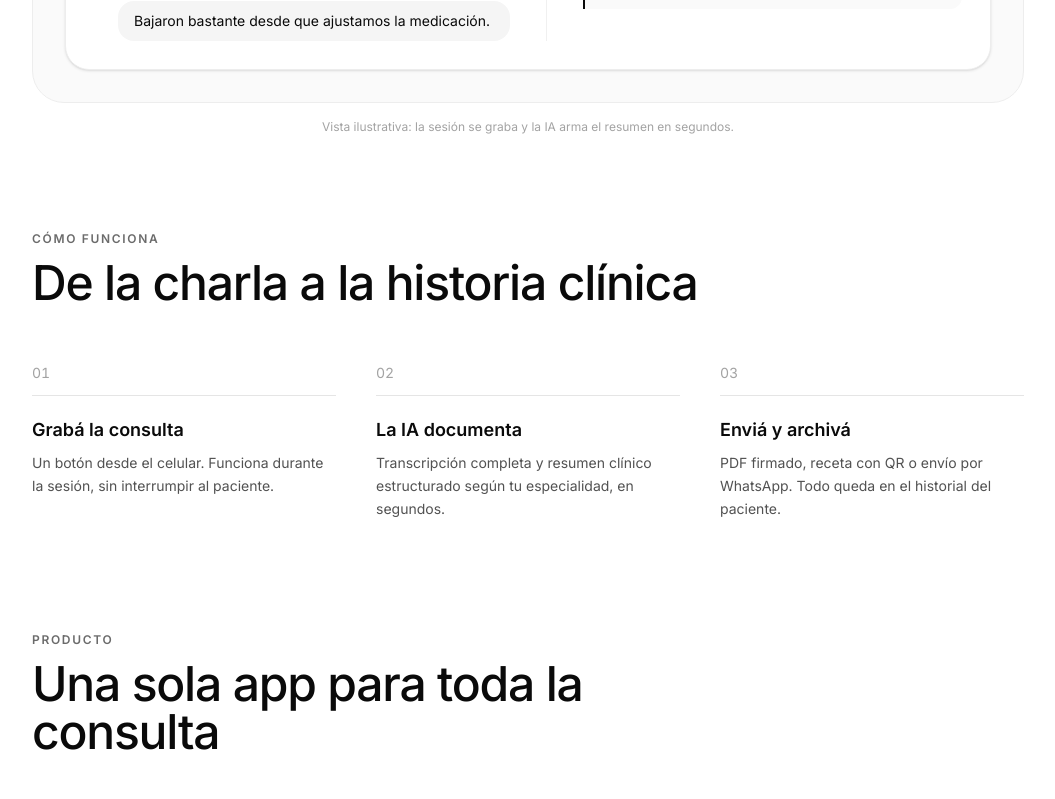
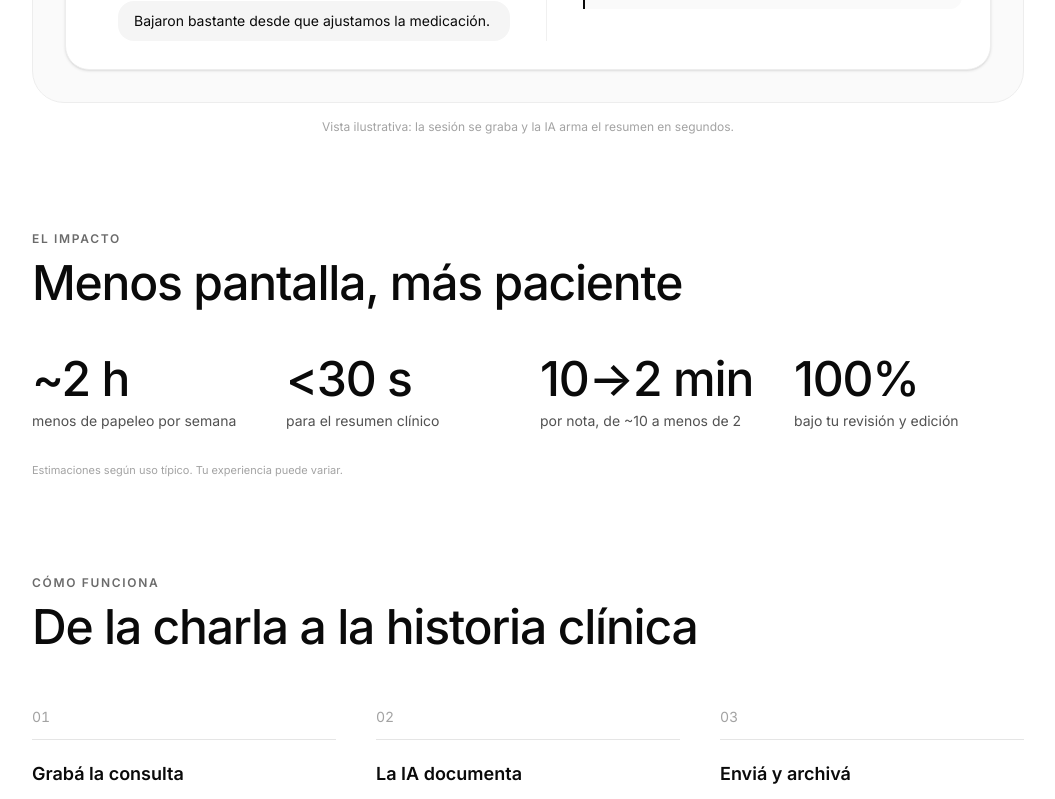
Before and after one commit to contacto404/notaclinica, a Next.js app: page /promo in a window 1280 px wide. Shown: the part 1460-2259 px from the top of the page, without its empty margins (112-1167 px from the left). Built offline with nearby package versions, Linux system fonts and the light colour scheme.

Commit message:
promo: angulo emocional, franja de numeros honesta y white-glove (aprendizajes de nabla)

```diff
--- a/app/promo/page.tsx
+++ b/app/promo/page.tsx
@@ -51,7 +51,14 @@ const FEATURES = [
 const CONFIANZA = [
   { title: 'Privado y cifrado', desc: 'La información viaja cifrada y cada profesional accede solo a sus pacientes (Ley 18.331).' },
   { title: '30 días gratis', desc: 'Sin tarjeta para empezar. Cancelás cuando quieras, sin penalidades.' },
-  { title: 'Soporte directo', desc: 'Hablás directo con el equipo cuando lo necesitás, sin call centers ni demoras.' },
+  { title: 'Te acompañamos uno a uno', desc: 'Te ayudamos a configurarlo y a documentar tu primera sesión. Soporte directo, sin call centers.' },
+]
+
+const STATS = [
+  { value: '~2 h', label: 'menos de papeleo por semana' },
+  { value: '<30 s', label: 'para el resumen clínico' },
+  { value: '10→2 min', label: 'por nota, de ~10 a menos de 2' },
+  { value: '100%', label: 'bajo tu revisión y edición' },
 ]
 
 // Reemplazá por testimonios REALES de profesionales (con nombre, especialidad y, si querés, foto).
@@ -149,7 +156,7 @@ export default function PromoPage() {
                 Terminá la consulta con la nota clínica ya lista
               </h1>
               <p data-reveal className="text-base sm:text-lg text-[#C8C8C8] max-w-md leading-relaxed mb-8" style={{ transitionDelay: '0.2s' }}>
-                ¿Todavía escribís la historia clínica después de cada paciente? NotaClínica graba la sesión y la IA arma el resumen en segundos. Las horas de papeleo quedan para vos.
+                ¿Todavía escribís la historia clínica después de cada paciente? NotaClínica graba la sesión y la IA arma el resumen en segundos. Volvés a estar presente con tu paciente, no con la pantalla.
               </p>
               <div data-reveal className="flex flex-col sm:flex-row sm:items-center gap-3 sm:gap-4" style={{ transitionDelay: '0.28s' }}>
                 <Link href="/login?tab=registro"
@@ -239,6 +246,23 @@ export default function PromoPage() {
             </div>
           </div>
           <p className="text-center text-xs text-[#A3A3A3] mt-4">Vista ilustrativa: la sesión se graba y la IA arma el resumen en segundos.</p>
+        </div>
+      </section>
+
+      {/* Números — estimaciones honestas */}
+      <section className="px-3 sm:px-5 pt-24">
+        <div data-reveal className="max-w-5xl mx-auto px-2 sm:px-4">
+          <p className={kicker}>El impacto</p>
+          <h2 className="text-3xl md:text-5xl font-medium tracking-tight mb-12 max-w-2xl">Menos pantalla, más paciente</h2>
+          <div className="grid grid-cols-2 md:grid-cols-4 gap-x-6 gap-y-9">
+            {STATS.map(s => (
+              <div key={s.label}>
+                <p className="text-4xl md:text-5xl font-medium tracking-tight">{s.value}</p>
+                <p className="text-sm text-[#525252] mt-2 leading-snug">{s.label}</p>
+              </div>
+            ))}
+          </div>
+          <p className="text-[11px] text-[#A3A3A3] mt-8">Estimaciones según uso típico. Tu experiencia puede variar.</p>
         </div>
       </section>
 
```
